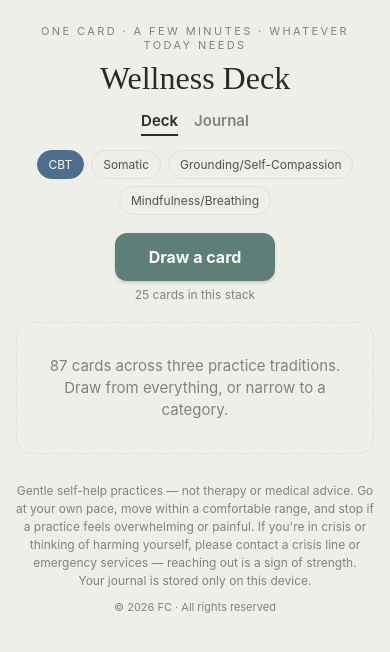
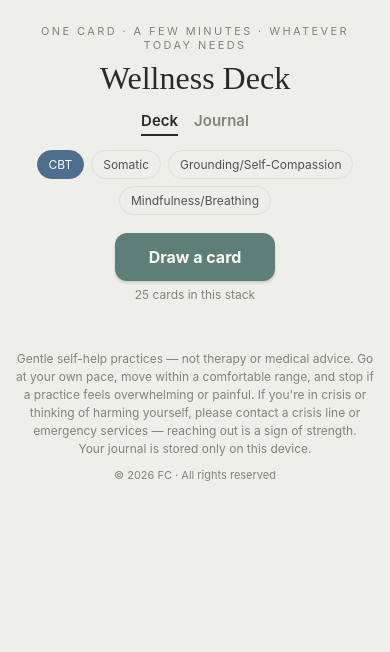
Before and after one commit to MamanReineFC/randomstuff, a React Native app: screen / in a window 390 px wide. Shown: the top 652 px of the page. Built offline with nearby package versions, Linux system fonts and the light colour scheme.

Commit message:
Remove empty-state placeholder box on deck view

```diff
--- a/App.js
+++ b/App.js
@@ -368,7 +368,7 @@ export default function App() {
             </Text>
 
             {/* Card */}
-            {current ? (
+            {current && (
               <View style={{
                 backgroundColor: T.card, borderRadius: 16, borderWidth: 1,
                 borderColor: T.border, overflow: "hidden",
@@ -464,16 +464,6 @@ export default function App() {
                   )}
                 </View>
               </View>
-            ) : (
-              <View style={{
-                borderWidth: 1.5, borderStyle: "dashed", borderColor: T.border,
-                borderRadius: 16, padding: 32, alignItems: "center",
-              }}>
-                <Text style={{ fontSize: 15, color: T.dim, textAlign: "center", lineHeight: 22 }}>
-                  {ALL_EXERCISES.length} cards across three practice traditions.{"\n"}
-                  Draw from everything, or narrow to a category.
-                </Text>
-              </View>
             )}
           </>
         )}
```
